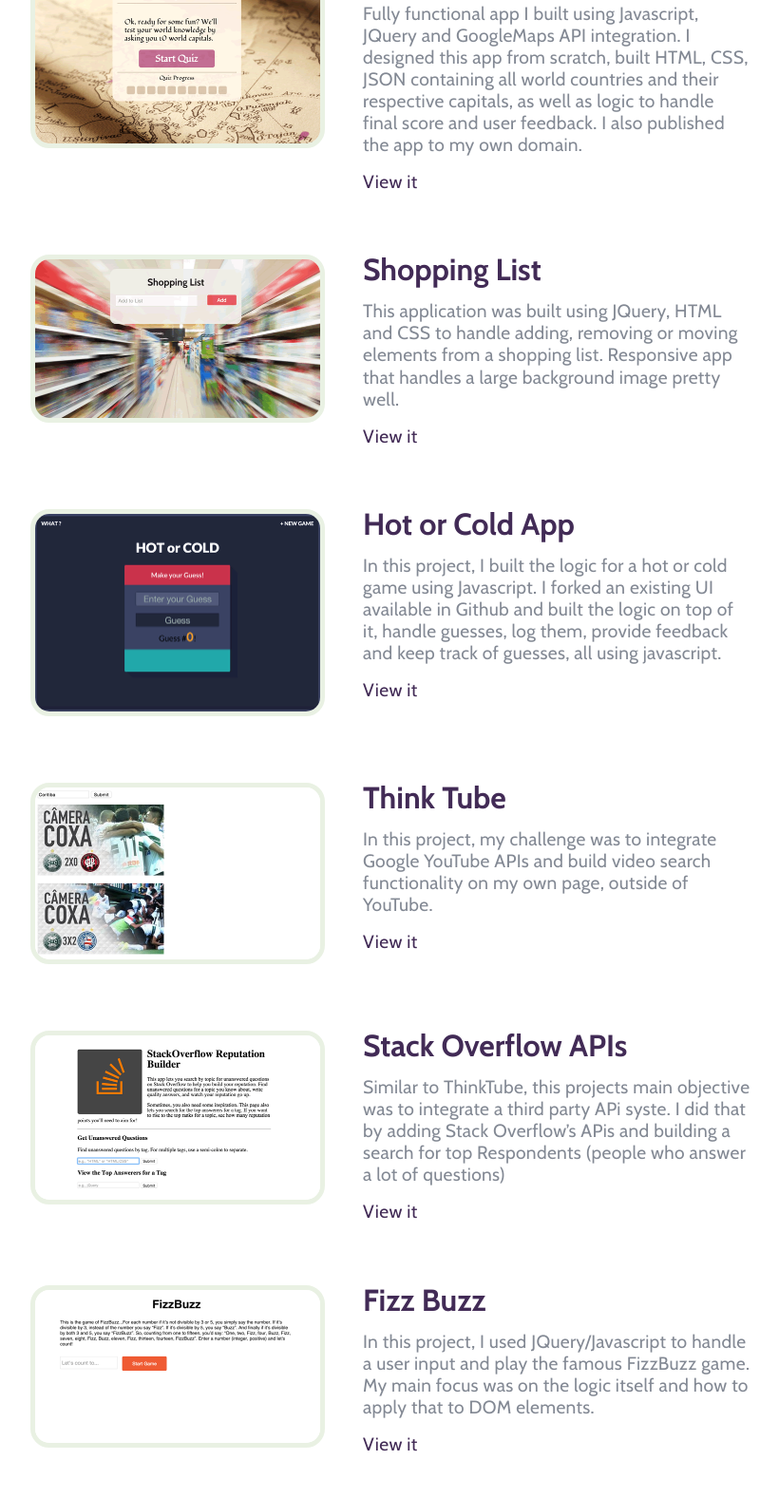
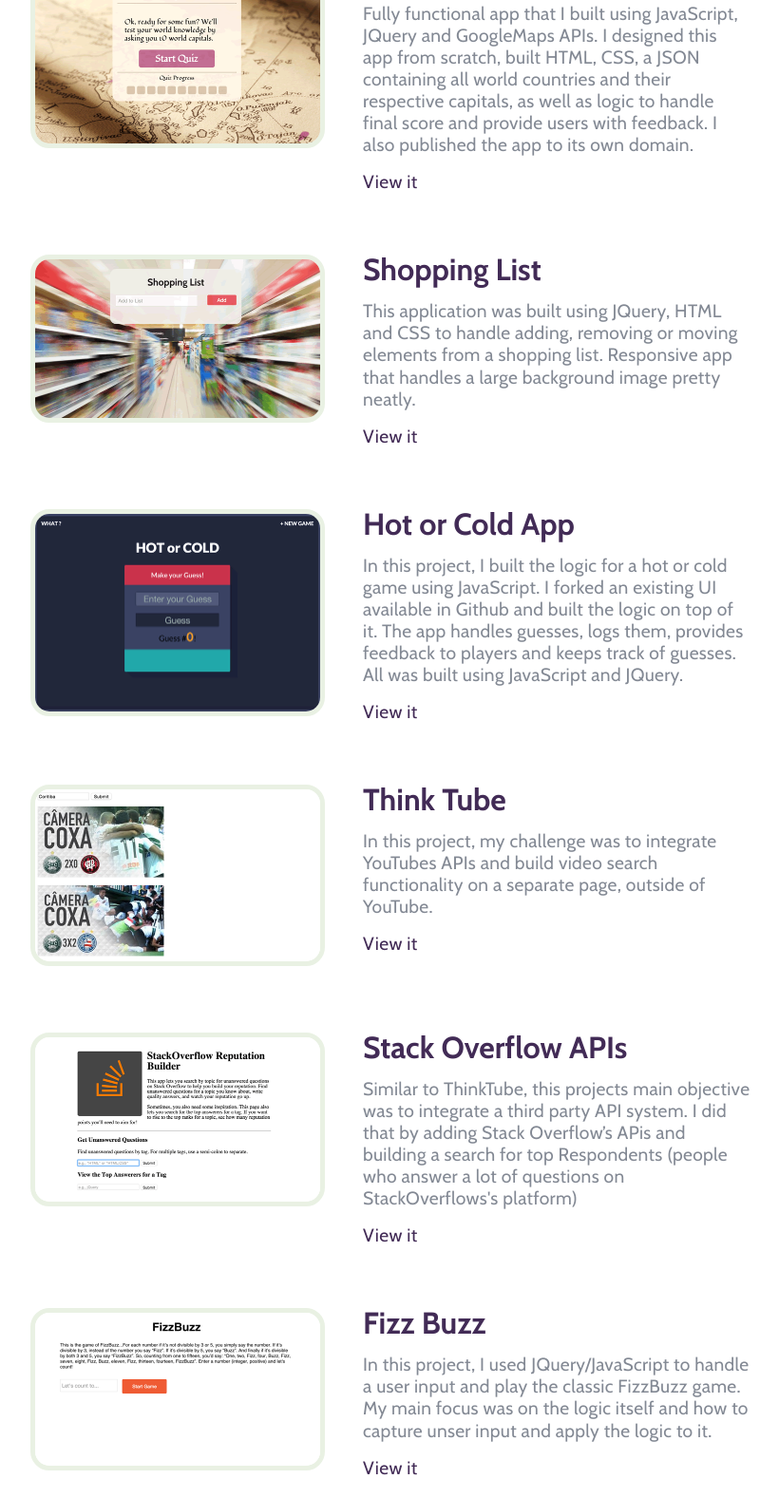
Before and after one commit to guibastos/portfolio, a plain HTML site: page index.html in a window 1280 px wide. Shown: the part 653-2230 px from the top of the page at 95% size, without its empty margins (240-1060 px from the left). Drawn offline with nearby package versions, Linux system fonts and the light colour scheme.

Commit message:
text changes

```diff
--- a/index.html
+++ b/index.html
@@ -42,7 +42,7 @@
 
 				<div class="block-text fl">
 					<h3>World Capital Quiz</h3>
-					<p>Fully functional app I built using Javascript, JQuery and GoogleMaps API integration. I designed this app from scratch, built HTML, CSS, JSON containing all world countries and their respective capitals, as well as logic to handle final score and user feedback. I also published the app to my own domain.</p>
+					<p>Fully functional app that I built using JavaScript, JQuery and GoogleMaps APIs. I designed this app from scratch, built HTML, CSS, a JSON containing all world countries and their respective capitals, as well as logic to handle final score and provide users with feedback. I also published the app to its own domain.</p>
 					<a href="http://www.worldcapitalquizz.com">View it</a>
 				</div>
 				<div class="clear">&nbsp;</div>
@@ -58,7 +58,7 @@
 
 				<div class="block-text fl">
 					<h3>Shopping List</h3>
-					<p>This application was built using JQuery, HTML and CSS to handle adding, removing or moving elements from a shopping list.  Responsive app that handles a large background image pretty well.</p>
+					<p>This application was built using JQuery, HTML and CSS to handle adding, removing or moving elements from a shopping list.  Responsive app that handles a large background image pretty neatly.</p>
 					<a href="https://guibastos.github.io/shoppinglist/index.html">View it</a>
 				</div>
 				<div class="clear">&nbsp;</div>
@@ -73,7 +73,7 @@
 
 				<div class="block-text fl">
 					<h3>Hot or Cold App</h3>
-					<p>In this project, I built the logic for a hot or cold game using Javascript. I forked an existing UI available in Github and built the logic on top of it,  handle guesses, log them, provide feedback and keep track of guesses, all using javascript.</p>
+					<p>In this project, I built the logic for a hot or cold game using JavaScript. I forked an existing UI available in Github and built the logic on top of it. The app handles guesses, logs them, provides feedback to players and keeps track of guesses. All was built using JavaScript and JQuery.</p>
 					<a href="https://guibastos.github.io/hot-or-cold-starter/index.html">View it</a>
 				</div>
 				<div class="clear">&nbsp;</div>
@@ -87,7 +87,7 @@
 
 				<div class="block-text fl">
 					<h3>Think Tube</h3>
-					<p>In this project, my challenge was to integrate Google YouTube APIs and build video search functionality on my own page, outside of YouTube. </p>
+					<p>In this project, my challenge was to integrate YouTubes APIs and build video search functionality on a separate page, outside of YouTube. </p>
 					<a href="https://guibastos.github.io/ThinkTube/index.html">View it</a>
 				</div>
 				<div class="clear">&nbsp;</div>
@@ -100,7 +100,7 @@
 
 				<div class="block-text fl">
 					<h3>Stack Overflow APIs</h3>
-					<p>Similar to ThinkTube, this projects main objective was to integrate a third party APi syste. I did that by adding Stack Overflow’s APis and building a search for top Respondents (people who answer a lot of questions)</p>
+					<p>Similar to ThinkTube, this projects main objective was to integrate a third party API system. I did that by adding Stack Overflow’s APis and building a search for top Respondents (people who answer a lot of questions on StackOverflows's platform)</p>
 					<a href="https://guibastos.github.io/newstackapi/index.html">View it</a>
 				</div>
 				<div class="clear">&nbsp;</div>
@@ -114,7 +114,7 @@
 
 				<div class="block-text fl">
 					<h3>Fizz Buzz</h3>
-					<p>In this project, I used JQuery/Javascript to handle a user input and play the famous FizzBuzz game. My main focus was on the logic itself and how to apply that to DOM elements.</p>
+					<p>In this project, I used JQuery/JavaScript to handle a user input and play the classic FizzBuzz game. My main focus was on the logic itself and how to capture unser input and apply the logic to it.</p>
 					<a href="https://guibastos.github.io/fizzbuzz_r/index.html">View it</a>
 				</div>
 				<div class="clear">&nbsp;</div>
```
